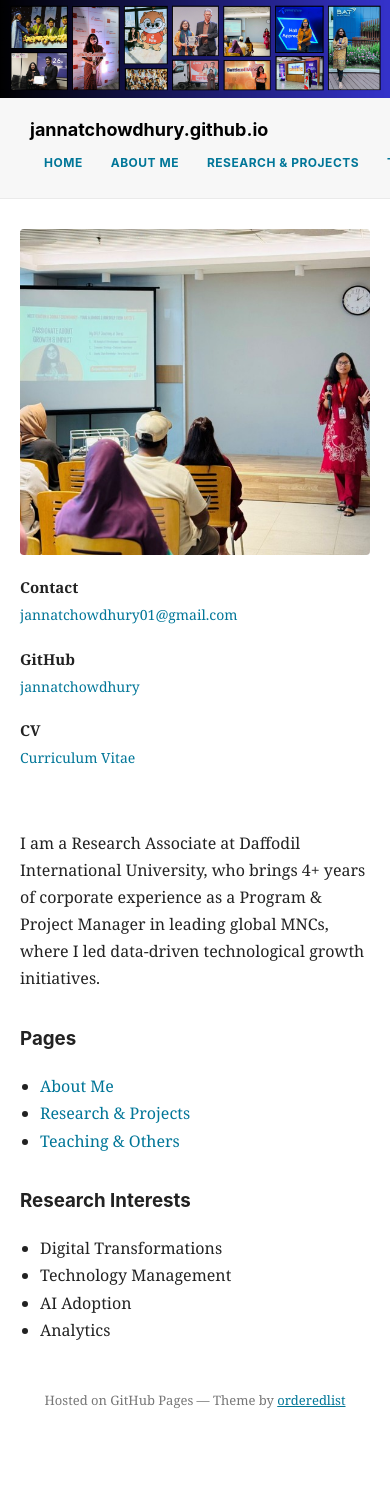
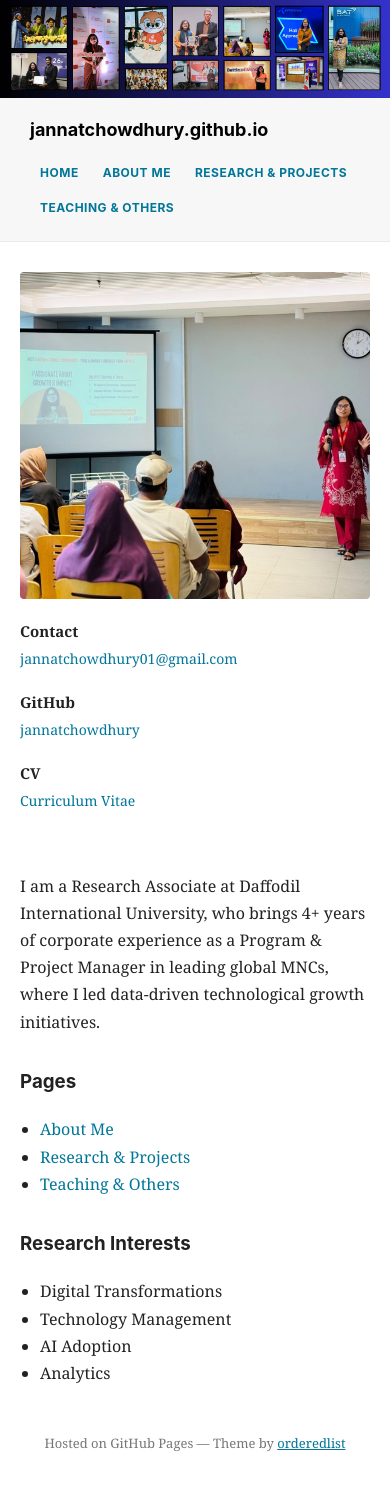
Before and after one commit to jannatchowdhury/jannatchowdhury.github.io, a Jekyll site: the page built from index.md, in a window 390 px wide. Built offline with Jekyll 4.4.1, drawn with Linux system fonts in a browser that asks for light colours; before the commit the page ends 1451 px from its top, so only the background shows below that.

Commit message:
Update default.html

```diff
--- a/_layouts/default.html
+++ b/_layouts/default.html
@@ -62,7 +62,20 @@
     }
     .site-footer a { color: #007698; }
     @media (max-width: 700px) {
-      .top-nav { flex-wrap: wrap; }
+      .top-nav {
+        flex-direction: column;
+        align-items: flex-start;
+      }
+      .top-nav .site-title {
+        margin-bottom: 12px;
+      }
+      .top-nav nav {
+        flex-wrap: wrap;
+        gap: 4px;
+      }
+      .top-nav nav a {
+        padding: 6px 10px;
+      }
       .layout { flex-direction: column; }
       .sidebar { width: 100%; }
     }
```
